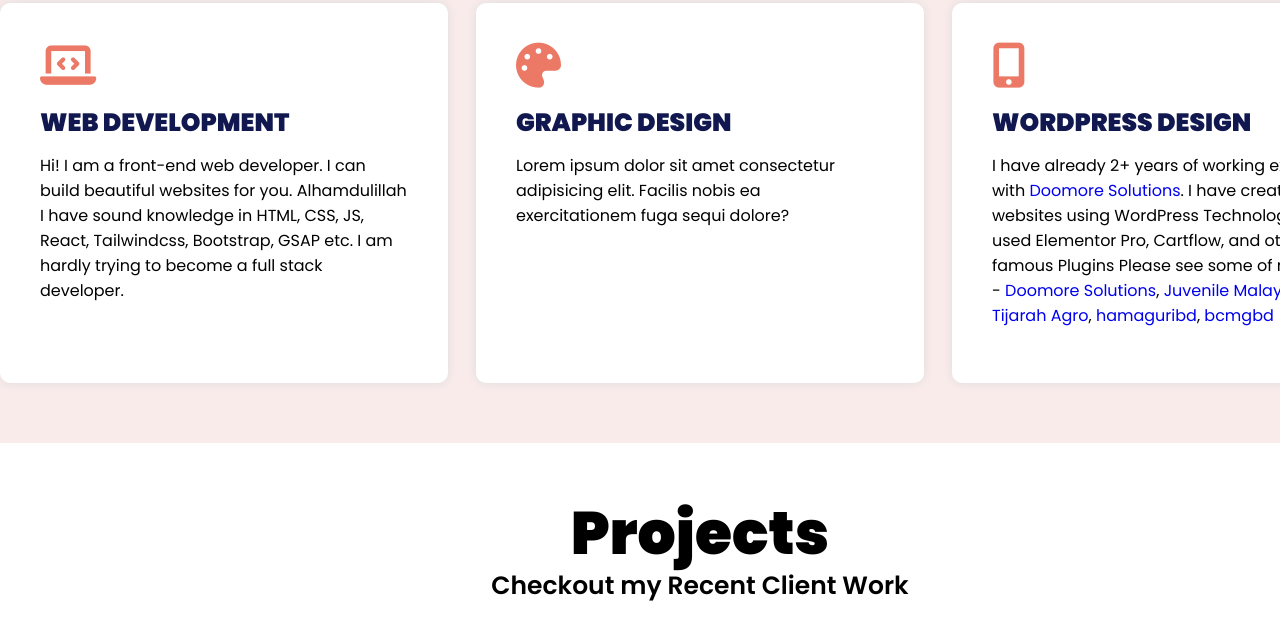
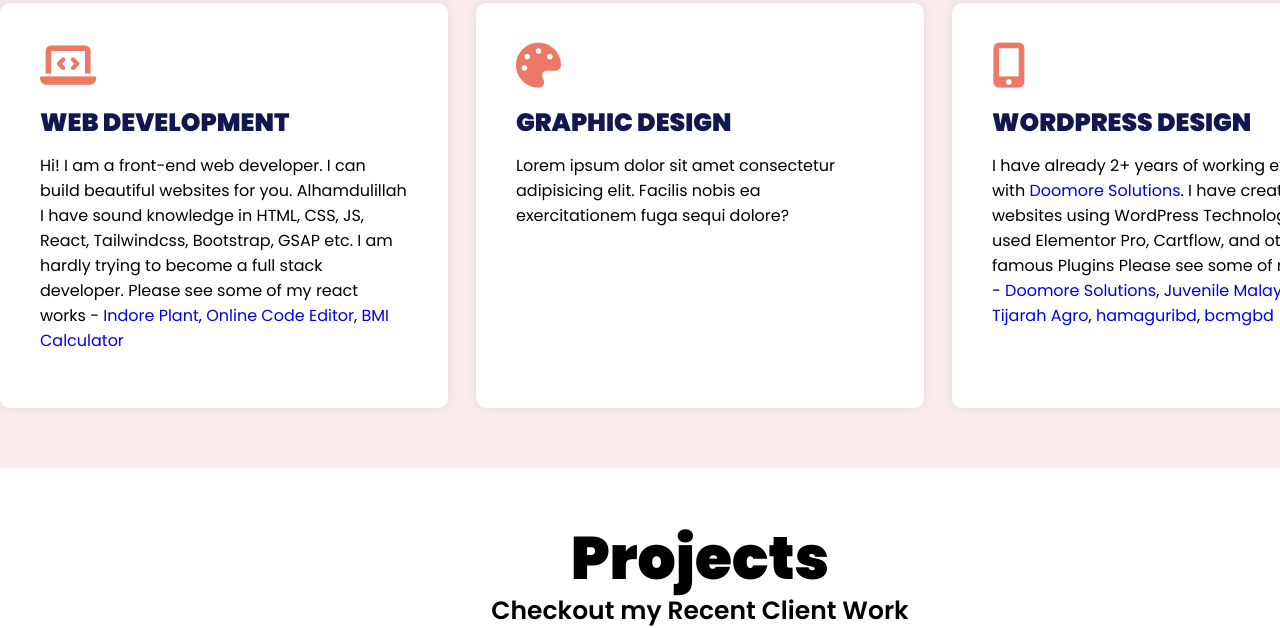
Before and after one commit to somrathumayan/portfolio-website-html-css-saas-js, a plain HTML site: page index.html in a window 1280 px wide. Shown: the part 1508-2136 px from the top of the page. Drawn offline with Linux system fonts and the light colour scheme.

Commit message:
Update index.html
small changes in service area

```diff
--- a/index.html
+++ b/index.html
@@ -130,6 +130,9 @@
         <i class="fa-solid fa-laptop-code"></i>
         <h4>Web Development</h4>
         <p>Hi! I am a front-end web developer. I can build beautiful websites for you. Alhamdulillah I have sound knowledge in HTML, CSS, JS, React, Tailwindcss, Bootstrap, GSAP etc. I am hardly trying to become a full stack developer.
+          Please see some of my react works - <a href="https://somrathumayan.github.io/tailwindcss-indore-plant/" target="_blank" alt="Tailwind CSS">Indore Plant</a>,
+          <a href="https://code-editor-online-humayan.netlify.app/" target="_blank" alt="React + HTML + CSS + JS">Online Code Editor</a>,
+          <a href="https://somrathumayan.github.io/bmi-calculator/" target="_blank" alt="HTML + CSS + JS">BMI Calculator</a>
         </p>
       </div>
       <div class="child_service">
```
